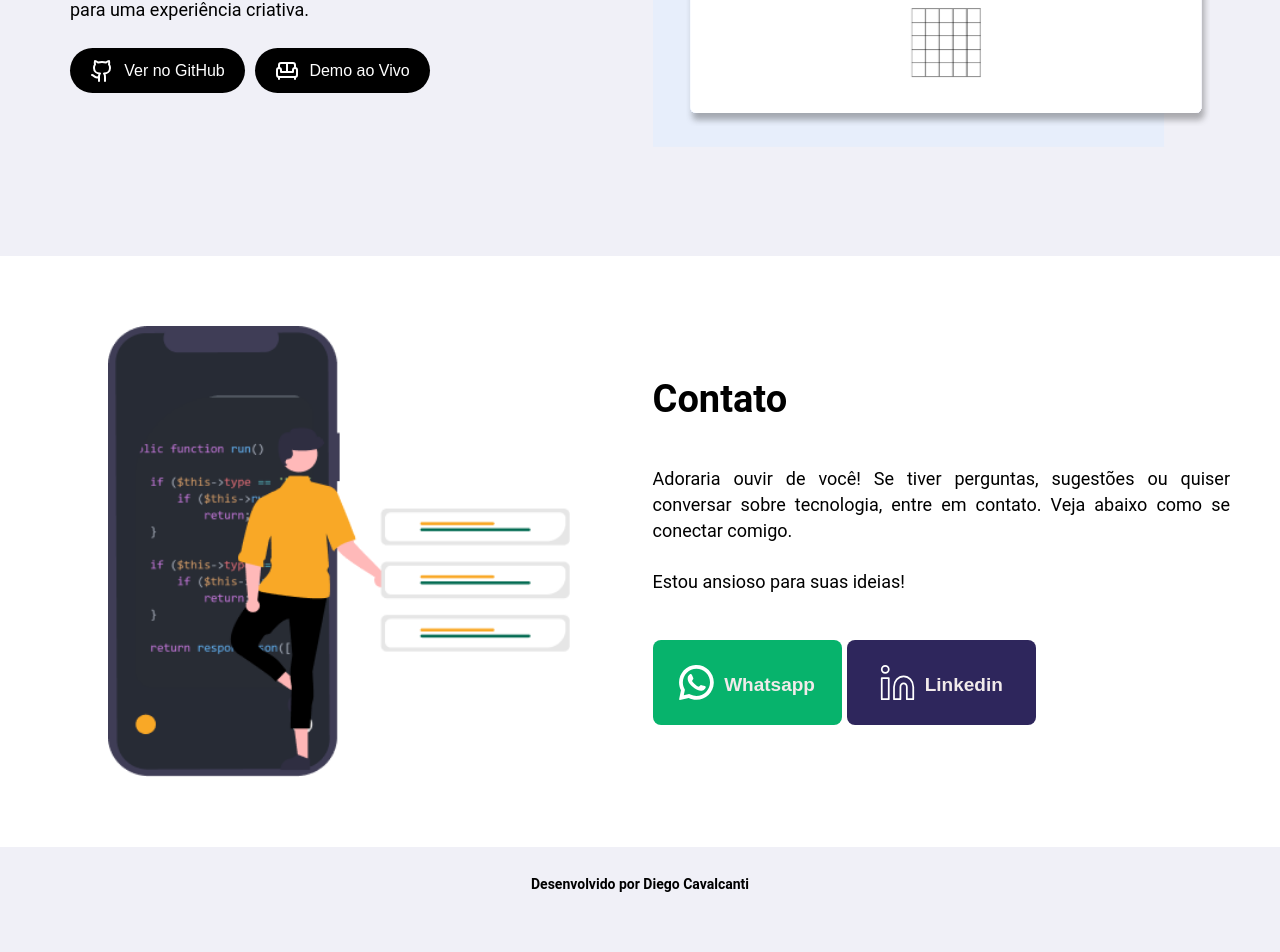
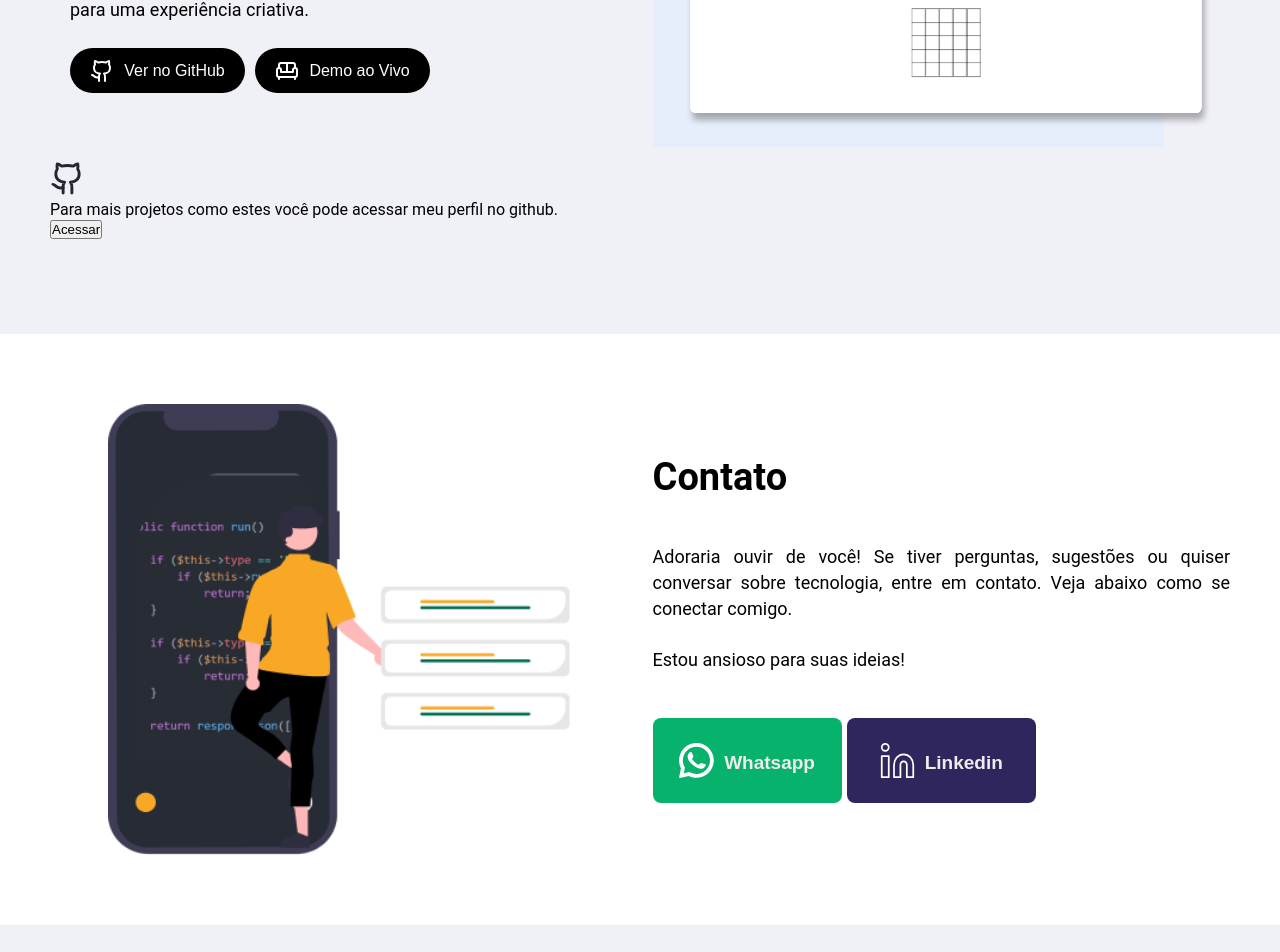
Before and after one commit to diegotimao/portifolio, a React (Create React App) app: page / in a window 1280 px wide. Shown: the part 4508-5460 px from the top of the page. Before the commit the page ends 5430 px from the top, so only its background shows below. Built offline with nearby package versions, Linux system fonts and the light colour scheme.

Commit message:
feat: Adicionando componete de acesso ao github

```diff
--- a/src/components/projects/index.js
+++ b/src/components/projects/index.js
@@ -52,6 +52,15 @@ function CardList() {
             </li>
           ))}
         </ul>
+        <div className="acess-github">
+          <div className="acess-github-content">
+            <Github size={35} color={'#212830'} />
+            <p>Para mais projetos como estes você pode acessar meu perfil no github.</p>
+          </div>
+          <button type="button" onClick={() => handleClick('https://github.com/diegotimao')}>
+            <span>Acessar</span>
+          </button>
+        </div>
       </div>
     </section>
   );
```
